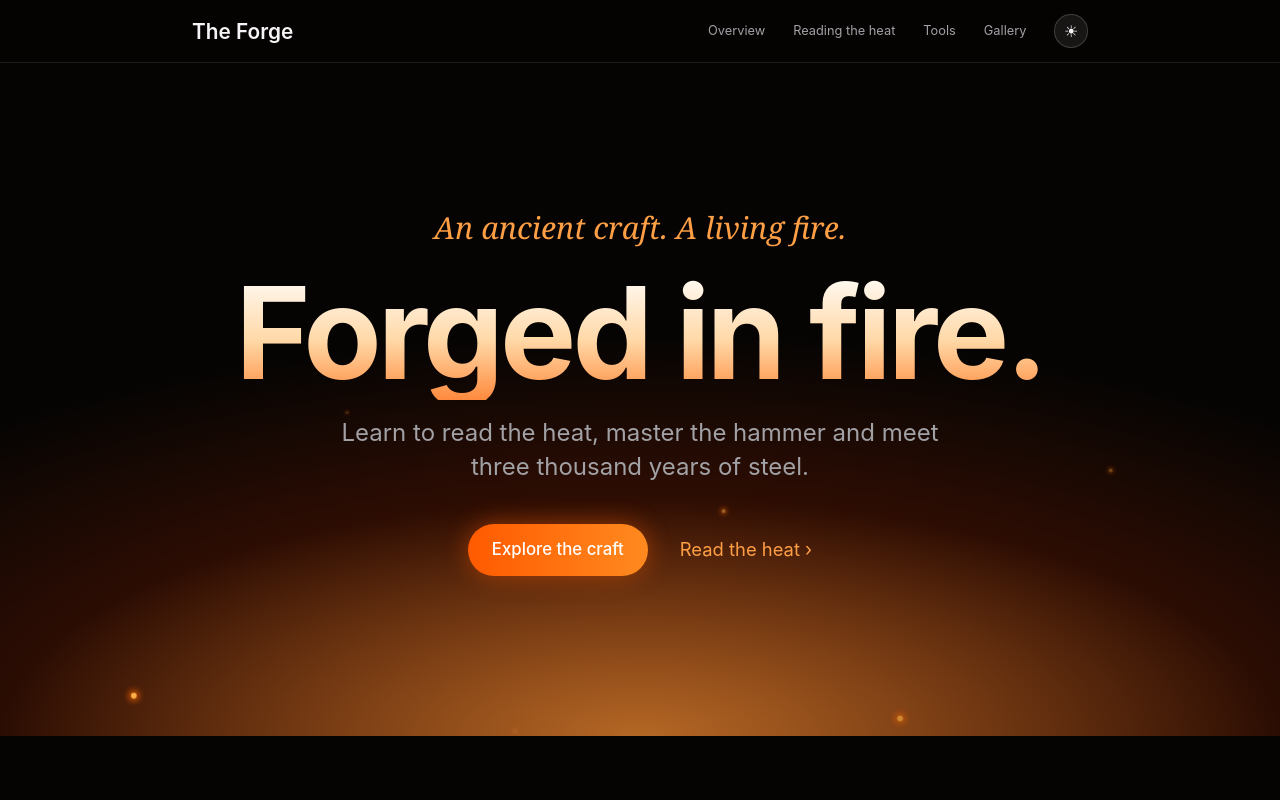
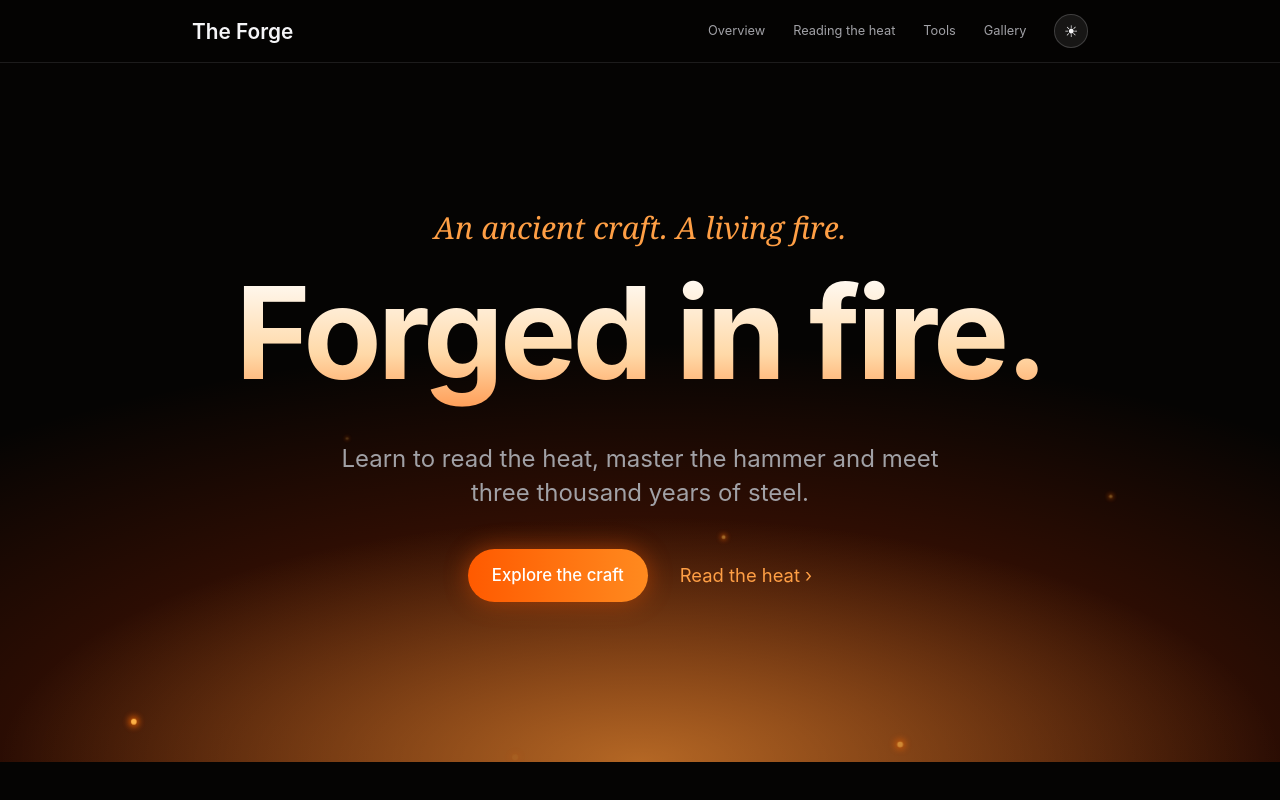
Before and after one commit to GabrielEdgarDuarte/The_Forge, a plain HTML site: page index.html in a window 1280 px wide. Shown: the top 800 px of the page. Drawn offline with Linux system fonts and the light colour scheme; no server answers.

Commit message:
Fix clipped descenders in gradient headings

```diff
--- a/style.css
+++ b/style.css
@@ -115,6 +115,7 @@ section {
 	h1,
 	h2 {
 		margin: 1rem 0;
+		padding-bottom: 0.2em;
 		font-size: clamp(2.8rem, 10vw, 8.25rem);
 		line-height: 1.05;
 		letter-spacing: -0.03em;
```
